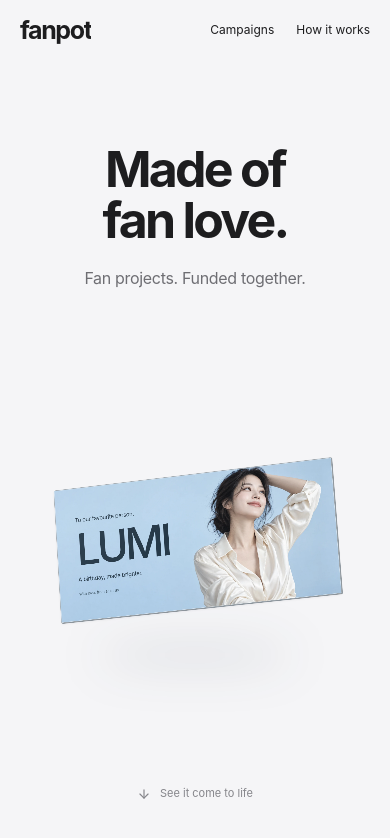
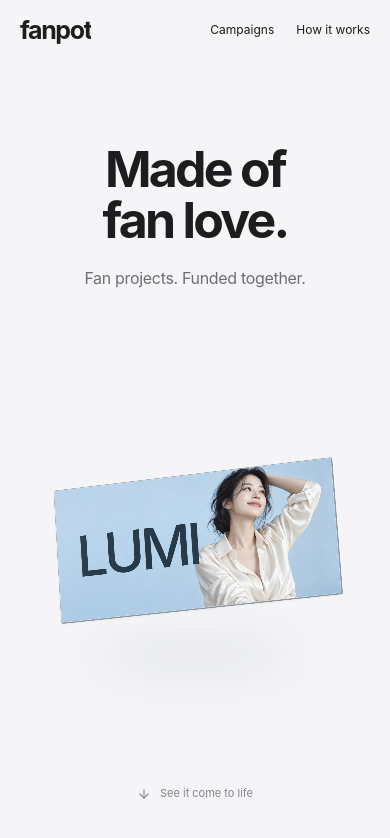
Before and after one commit to openai-lover/fanpot, a Next.js app in the folder apps/web/: page / in a window 390 px wide. Shown: the top 838 px of the page. Built offline with nearby package versions, Linux system fonts and the light colour scheme.

Commit message:
Keep mobile billboard typography clear at small sizes

```diff
--- a/apps/web/app/home-story.css
+++ b/apps/web/app/home-story.css
@@ -49,6 +49,7 @@
  .story-track{height:390svh}.story-stage{min-height:560px}
  .story-intro{left:24px;right:24px;top:10%}.story-intro h1{font-size:clamp(50px,11.5vw,72px);line-height:1.02;letter-spacing:-.055em;max-width:440px;margin:0 auto 20px}.story-intro p{font-size:16px}
  .story-together{top:12%;left:26px;width:calc(100% - 52px);text-align:center}.story-together h2{font-size:clamp(40px,9.5vw,60px);margin-bottom:18px}.story-together p{font-size:16px;line-height:1.4;margin-bottom:13px}.story-together>span{font-size:11px}
+ .story-print>span,.story-print>small{display:none}.story-print>strong{font-size:20cqw;letter-spacing:-.07em}
  .story-city .story-city-desktop{display:none}.story-city .story-city-mobile{display:block}.story-city:after{inset:65% 0 0}
  .story-finish{left:26px;right:26px;bottom:9%}.story-finish h2{font-size:clamp(36px,9vw,56px);max-width:460px;margin-bottom:12px}.story-finish>span{font-size:10px}.story-invitation{bottom:12%;font-size:11px}
  .home-content{padding:0 24px}.home-main .projects-section{padding:68px 0 54px}.home-main .section-heading h2,.home-main .section-title h2{font-size:36px}.home-main .section-heading p,.home-main .section-title>p{font-size:16px;margin-bottom:32px;padding:0}
@@ -56,4 +57,4 @@
  .home-main .rules{padding:56px 0 64px}.home-main .rule-grid{grid-template-columns:1fr;gap:30px}.home-main .rule-grid article{display:block}.home-main .rule-grid h3{font-size:20px}.home-main .rule-grid p{font-size:14px}.home-main .rule-icon{margin-bottom:12px}
 }
 @media(max-height:700px) and (min-width:701px){.story-stage{min-height:540px}.story-intro{top:6%}.story-intro h1{font-size:72px}.story-intro p{font-size:17px}.story-together h2{font-size:54px}.story-finish h2{font-size:50px}}
-@media(prefers-reduced-motion:reduce){.story-track{height:auto}.story-stage{display:none}.story-readable{position:static;width:auto;height:auto;overflow:visible;clip:auto;white-space:normal;margin:auto;max-width:1040px;padding:70px 28px}.story-readable h1{font-size:clamp(48px,7vw,88px);text-align:center;line-height:1.05;letter-spacing:-.055em;margin-bottom:22px}.story-readable>p:first-of-type{text-align:center}.story-readable>p{font-size:17px;max-width:640px;line-height:1.6;margin:18px auto 32px}.story-readable h2{font-size:36px;text-align:center;margin:42px 0 0}.story-readable>a{display:block;text-align:center;text-decoration:underline}.story-static-art{aspect-ratio:1026/482;width:100%;border-radius:3px;overflow:hidden;margin:42px auto}.story-artwork img{object-fit:cover}.home-main .campaign-teaser-image img{transition:none}.home-main .campaign-teaser:hover img{transform:none}}
+@media(prefers-reduced-motion:reduce){.story-track{height:auto}.story-stage{display:none}.story-readable{position:static;width:auto;height:auto;overflow:visible;clip:auto;white-space:normal;margin:auto;max-width:1040px;padding:70px 28px}.story-readable h1{font-size:clamp(48px,7vw,88px);text-align:center;line-height:1.05;letter-spacing:-.055em;margin-bottom:22px}.story-readable>p:first-of-type{text-align:center}.story-readable>p{font-size:17px;max-width:640px;line-height:1.6;margin:18px auto 32px}.story-readable h2{font-size:36px;text-align:center;margin:42px 0 0}.story-static-art{aspect-ratio:1026/482;width:100%;border-radius:3px;overflow:hidden;margin:42px auto}.story-artwork img{object-fit:cover}.home-main .campaign-teaser-image img{transition:none}.home-main .campaign-teaser:hover img{transform:none}}
--- a/apps/web/components/home-story.tsx
+++ b/apps/web/components/home-story.tsx
@@ -1,7 +1,6 @@
 'use client';
 
 import Image from 'next/image';
-import Link from 'next/link';
 import { ArrowDown } from 'lucide-react';
 import { useEffect, useRef } from 'react';
 
@@ -150,7 +149,6 @@
       <div className="story-static-art"><CampaignArtwork/></div>
       <h2>A little from all of us.</h2><p>Contributions stay in a campaign contract. Every payout needs a separate reviewer.</p>
       <h2>From your fandom. To the world.</h2><p>LUMI and the city placement are fictional, AI-generated campaign concepts. No advertisement has been booked.</p>
-      <Link href="#projects">Explore campaigns</Link>
     </div>
   </section>;
 }
--- a/apps/web/components/shell.tsx
+++ b/apps/web/components/shell.tsx
@@ -40,7 +40,7 @@
           {mainnetLive && <Link className="campaign-teaser" href="/mainnet"><div className="campaign-teaser-image"><Image src="/arc-demo/subway-display-idol-v2.jpg" width={1536} height={1024} alt="Generated LUMI station display concept" sizes="(max-width: 750px) 100vw, 50vw"/><span>Arc Mainnet</span></div><div className="campaign-teaser-copy"><span className="eyebrow">FAN AD</span><h3>LUMI birthday screen</h3><p>USDC contributions with a fixed vendor budget.</p><strong>View campaign <ArrowUpRight size={16}/></strong></div></Link>}
           {demoProjects.map((project) => <Link className="campaign-teaser" href={`/arc-demo#${project.id}`} key={project.id}><div className="campaign-teaser-image"><Image src={project.image} width={1536} height={1024} alt={project.alt} sizes="(max-width: 750px) 100vw, 50vw"/><span>Testnet</span></div><div className="campaign-teaser-copy"><span className="eyebrow">{project.category}</span><h3>{project.title}</h3><p>{project.description}</p><strong>View campaign <ArrowUpRight size={16}/></strong></div></Link>)}
         </div>
-        <p className="campaign-disclosure">Illustrative campaigns with fictional artists and AI-generated imagery. Testnet contributions use test tokens; no ads, goods or events have been purchased. Animation figures are illustrative.</p>
+        <p className="campaign-disclosure">Illustrative campaigns with fictional artists and AI-generated imagery. Testnet contributions use test tokens; no ads, goods or events have been purchased.</p>
       </section>
       <RulesCard/>
     </div>
```
